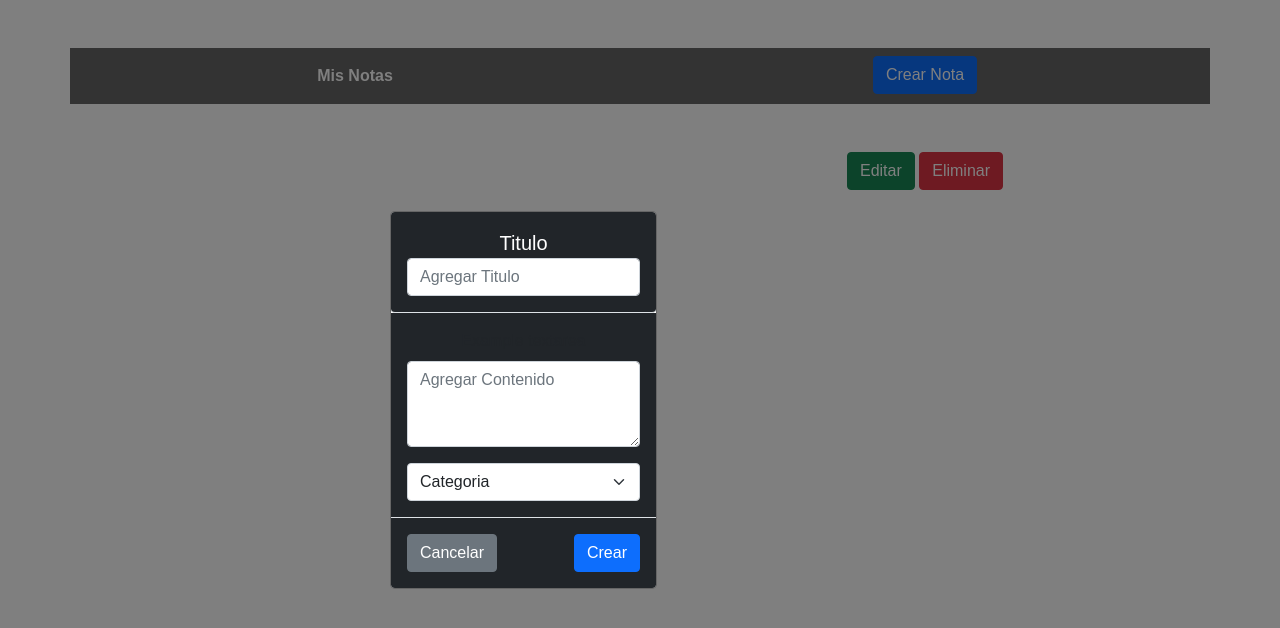
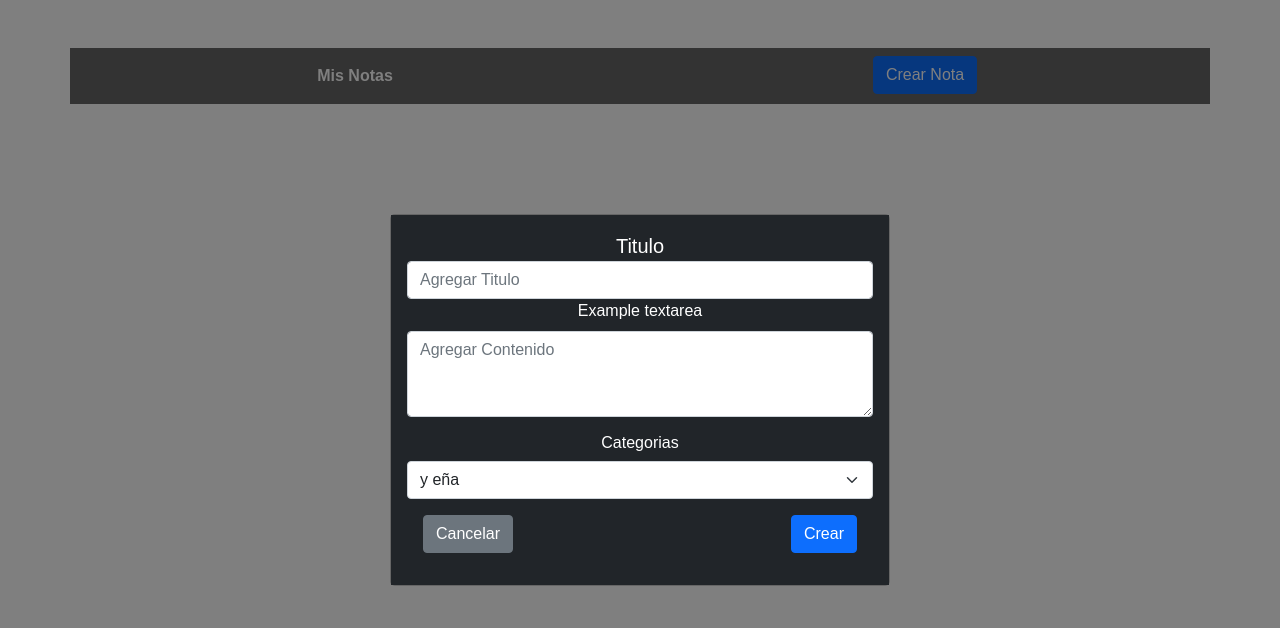
Before and after one commit to Aljotar/Bloc-de-notas, a plain HTML site: page index.html in a window 1280 px wide. Both pictures are taken after a click on the button "Crear Nota". Drawn offline with nearby package versions, Linux system fonts and the light colour scheme.

Commit message:
Listar notas finalizado

```diff
--- a/app.js
+++ b/app.js
@@ -1,4 +1,7 @@
 const button = document.getElementById("btn");
+const notas = (JSON.parse(localStorage.getItem("notas")) || []);
+const form = document.getElementById("form");
+let contenido = [];
 button.addEventListener('click', tomarDatos);
 function tomarDatos() {
     const titulo = document.getElementById("boton_titulo");
@@ -10,13 +13,40 @@ function tomarDatos() {
         contenido: contenido.value,
         categoria: categoria.value
     }
-
     let ID = function () {
         return '_' + Math.random().toString(36).substr(2, 9);
     }
-    nuevaNota["id"] = ID
+    nuevaNota.id = ID();
+    notas.push(nuevaNota);
+    localStorage.setItem("notas", JSON.stringify(notas));
+    form.reset();
+}
+const cancelar = document.getElementById("btn-cancelar");
+cancelar.addEventListener('click', resetModal);
+function resetModal() {
+    form.reset();
+}
+document.addEventListener("DOMContentLoaded", mostrarNotas)
+function mostrarNotas() {
+    let contenedor = document.querySelector(".contenedor")
+    function mostrar() {
+        for (let i = 0; i < notas.length; i++) {
+            const nota = notas[i];
+            const div = `
+            <div class="col-6">
+            <p>${nota.id}
+            <p>${nota.titulo}
+            <p>${nota.contenido}
+            </div>
+            <div class="col-6">
+            <button type="button" class="btn btn-success">Editar</button>
+            <button type="button" class="btn btn-danger">Eliminar</button>
+            </div>
+        `;
+            contenido.push(div);
+        }
+        contenedor.innerHTML = contenido.join("");
 
-    console.log(nuevaNota);
-
-
+    }
+    mostrar();
 }
--- a/index.html
+++ b/index.html
@@ -27,58 +27,49 @@
                     data-bs-target="#exampleModal">
                     Crear Nota
                 </button>
-
                 <!-- Modal -->
                 <div class="modal fade" id="exampleModal" tabindex="-1" aria-labelledby="exampleModalLabel"
                     aria-hidden="true">
                     <div class="modal-dialog modal-dialog-centered">
-                        <form>
-                            <div class="modal-content">
-                                <div class="modal-header bg-dark text-white list-group">
+                        <div class="modal-content text-white">
+                            <div class="modal-body bg-dark">
+                                <form id="form">
                                     <h5 class="modal-title" id="exampleModalLabel">Titulo</h5>
                                     <input class="form-control" type="text" placeholder="Agregar Titulo"
                                         aria-label="default input example" id="boton_titulo">
-                                </div>
-                                <div class="modal-body bg-dark">
                                     <div class="mb-3">
                                         <label for="exampleFormControlTextarea1" class="form-label">Example
                                             textarea</label>
                                         <textarea class="form-control" id="exampleFormControlTextarea1" rows="3"
                                             placeholder="Agregar Contenido"></textarea>
                                     </div>
+                                    <h6 class="text-white">Categorias</h6>
                                     <select class="form-select" aria-label="Default select example" id="categoria">
-                                        <option selected>Categoria</option>
+                                        <option selected>y eña</option>
                                         <option>Trabajo</option>
                                         <option>Academico</option>
                                         <option>Esparcimiento</option>
                                         <option>Otros</option>
                                     </select>
-                                </div>
-                                <div class="modal-footer d-flex bg-dark">
-                                    <button type="button" class="btn btn-secondary"
-                                        data-bs-dismiss="modal">Cancelar</button>
-                                    <button type="button" class="btn btn-primary" id="btn"
+                                </form>
+                                <form class="modal-footer d-flex">
+                                    <button type="button" class="btn btn-secondary" data-bs-dismiss="modal"
+                                        id="btn-cancelar">Cancelar</button>
+                                    <button type="submit" class="btn btn-primary" id="btn"
                                         data-bs-dismiss="modal">Crear</button>
-                                </div>
+                                </form>
                             </div>
-                        </form>
+                        </div>
                     </div>
                 </div>
             </div>
-
         </div>
     </div>
 
 
     <div class="container mt-5 text-center listado">
-        <div class="row">
-            <div class="col-6">
+        <div class="row contenedor">
 
-            </div>
-            <div class="col-6">
-                <button type="button" class="btn btn-success">Editar</button>
-                <button type="button" class="btn btn-danger">Eliminar</button>
-            </div>
         </div>
     </div>
 
--- a/style.css
+++ b/style.css
@@ -11,4 +11,8 @@ body{
 }
 .modal-footer{
     justify-content: space-between;
+    border: none;
 }
+.modal-body{
+    border: none;
+}
```
